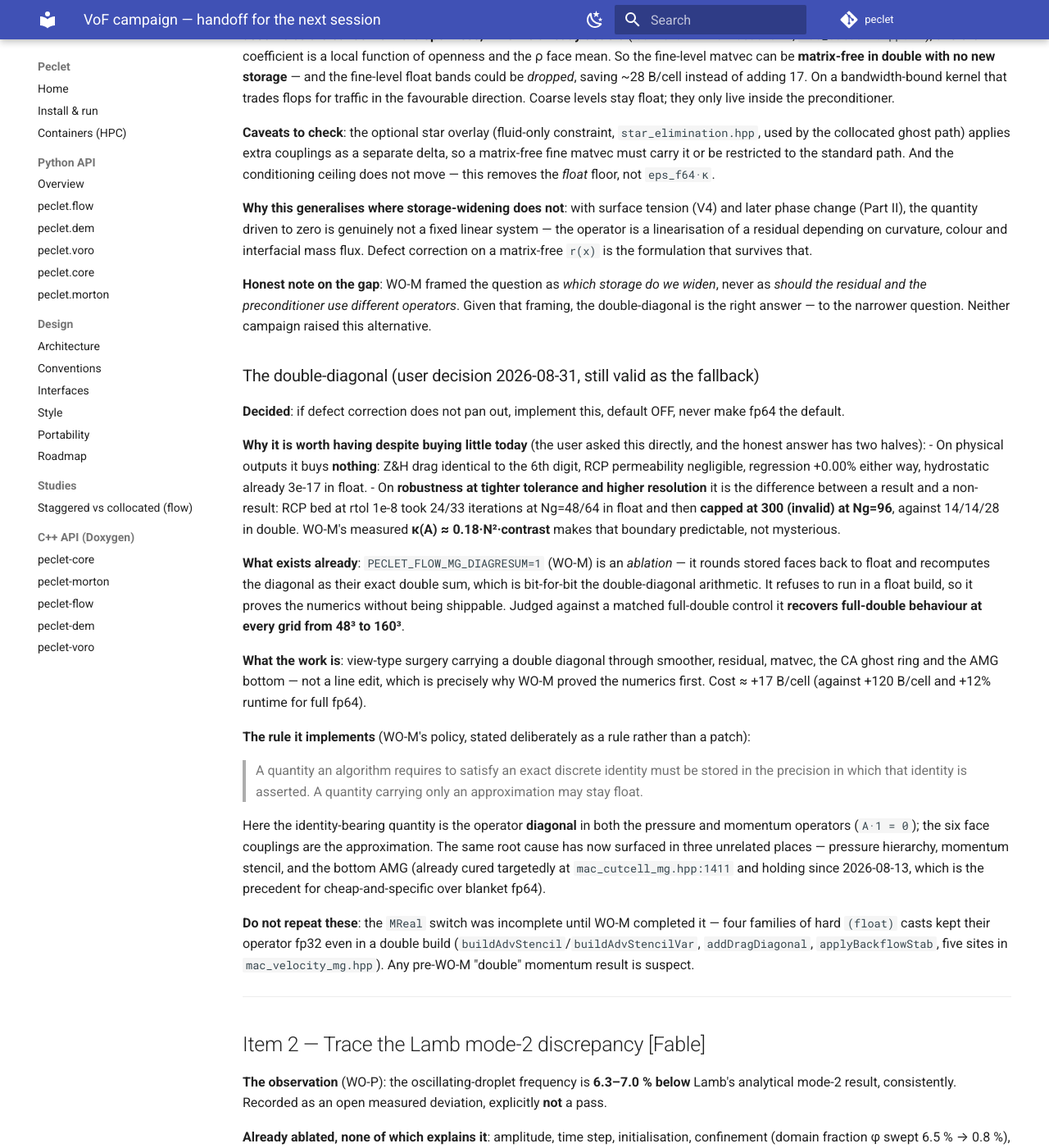
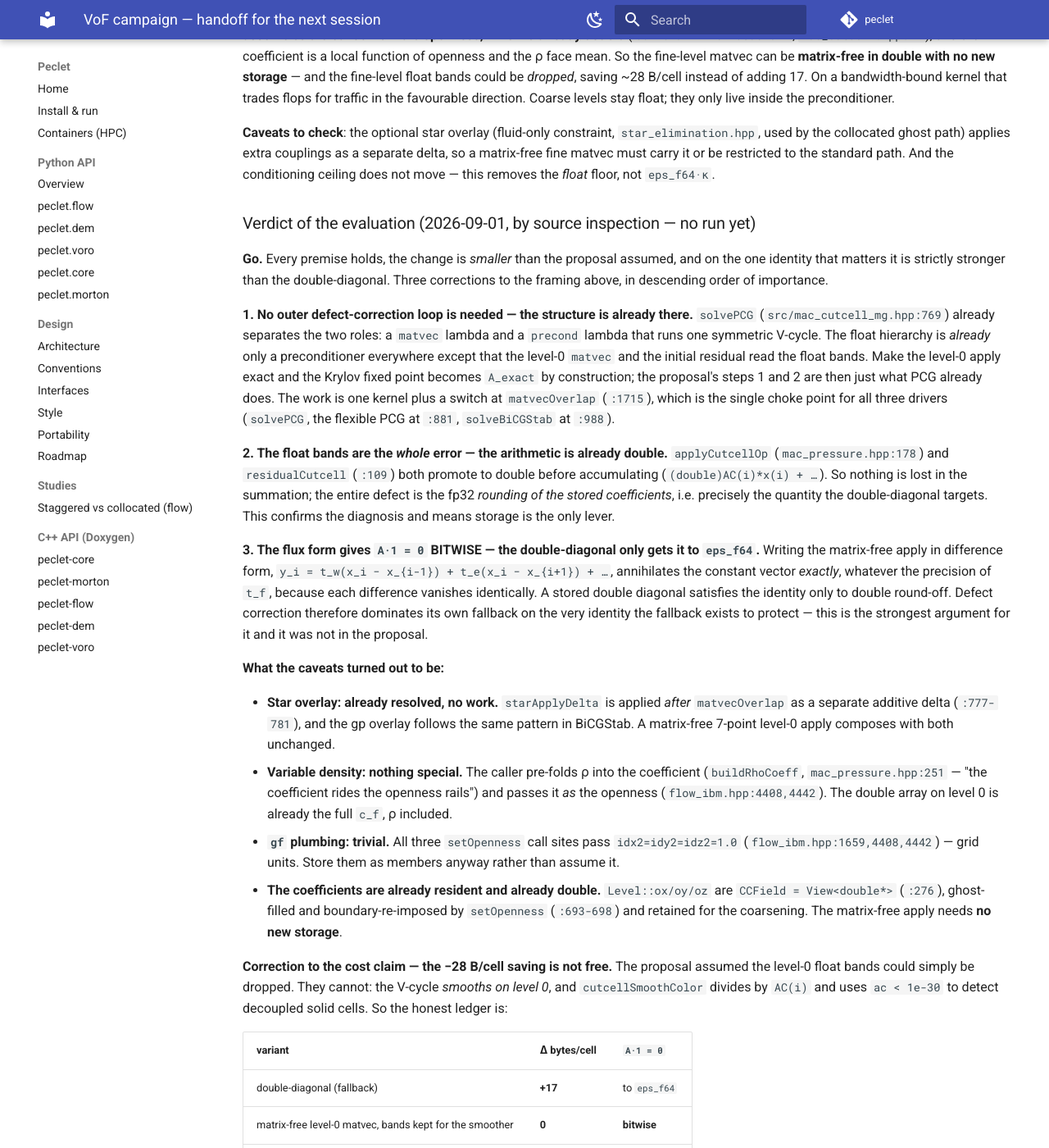
Before and after one commit to computational-chemical-engineering/peclet, an MkDocs documentation site: the page built from docs/VOF_NEXT_SESSION.md, in a window 1280 px wide and 1400 px high, scrolled down 1241 px. Shown: the whole window at 82% size. Built offline with MkDocs 1.6.1 and Material for MkDocs 9.7.7, drawn with Linux system fonts in a browser that asks for light colours; comment, search, counter and statistics services are not loaded; some of the changed text lies outside the part shown.

Commit message:
VoF item 1: evaluation verdict on defect correction -- GO, and smaller than proposed
Source inspection of the pressure path (no run yet). Three corrections to the proposal:

1. No outer defect-correction loop is needed. solvePCG already separates matvec from a
   V-cycle precond lambda; the float hierarchy is ALREADY only a preconditioner except that
   the level-0 matvec and initial residual read the float bands. One kernel plus a switch at
   matvecOverlap -- the single choke point for solvePCG, the flexible PCG and BiCGStab.
2. The float bands are the whole error: applyCutcellOp and residualCutcell already promote to
   double before accumulating, so the defect is purely coefficient rounding -- exactly what the
   double-diagonal targets, confirming storage is the only lever.
3. The flux (difference) form annihilates the constant vector BITWISE regardless of coefficient
   precision, where a stored double diagonal gets A*1 = 0 only to eps_f64. Defect correction
   dominates its own fallback on the identity the fallback exists to protect. Not in the proposal.

Caveats resolved: the star overlay is already a separate additive delta applied after
matvecOverlap (no work); variable density needs nothing (the caller pre-folds rho into the
coefficient and passes it AS the openness); gf is 1.0 at all three call sites; the level-0
coefficients are already resident double views, so no new storage.

Correction to the cost claim: the -28 B/cell saving is NOT free -- the V-cycle smooths on level
0 and cutcellSmoothColor divides by AC. Honest ledger: double-diagonal +17 B/cell (identity to
eps_f64); matrix-free matvec with bands kept 0 B/cell (identity bitwise); matrix-free smoother
too -28 B/cell, which yields the double diagonal for free as the on-the-fly face sum.

Records the discriminating experiment: RCP bed rtol 1e-8, Ng 48/64/96 -- the ladder where float
capped at 300 (invalid) against 14/14/28 in double -- with DIAGRESUM=1 as the matched control.

Co-Authored-By: Claude Opus 5 <noreply@anthropic.com>
Claude-Session: https://claude.ai/code/session_01Qa1K4Gwa3HaM7hQMg4qLqX

```diff
--- a/docs/VOF_NEXT_SESSION.md
+++ b/docs/VOF_NEXT_SESSION.md
@@ -55,6 +55,78 @@ direction. Coarse levels stay float; they only live inside the preconditioner.
 used by the collocated ghost path) applies extra couplings as a separate delta, so a
 matrix-free fine matvec must carry it or be restricted to the standard path. And the
 conditioning ceiling does not move — this removes the *float* floor, not `eps_f64·κ`.
+
+### Verdict of the evaluation (2026-09-01, by source inspection — no run yet)
+
+**Go.** Every premise holds, the change is *smaller* than the proposal assumed, and on the one
+identity that matters it is strictly stronger than the double-diagonal. Three corrections to the
+framing above, in descending order of importance.
+
+**1. No outer defect-correction loop is needed — the structure is already there.** `solvePCG`
+(`src/mac_cutcell_mg.hpp:769`) already separates the two roles: a `matvec` lambda and a `precond`
+lambda that runs one symmetric V-cycle. The float hierarchy is *already* only a preconditioner
+everywhere except that the level-0 `matvec` and the initial residual read the float bands. Make
+the level-0 apply exact and the Krylov fixed point becomes `A_exact` by construction; the
+proposal's steps 1 and 2 are then just what PCG already does. The work is one kernel plus a
+switch at `matvecOverlap` (`:1715`), which is the single choke point for all three drivers
+(`solvePCG`, the flexible PCG at `:881`, `solveBiCGStab` at `:988`).
+
+**2. The float bands are the *whole* error — the arithmetic is already double.**
+`applyCutcellOp` (`mac_pressure.hpp:178`) and `residualCutcell` (`:109`) both promote to double
+before accumulating (`(double)AC(i)*x(i) + …`). So nothing is lost in the summation; the entire
+defect is the fp32 *rounding of the stored coefficients*, i.e. precisely the quantity the
+double-diagonal targets. This confirms the diagnosis and means storage is the only lever.
+
+**3. The flux form gives `A·1 = 0` BITWISE — the double-diagonal only gets it to `eps_f64`.**
+Writing the matrix-free apply in difference form,
+`y_i = t_w(x_i − x_{i-1}) + t_e(x_i − x_{i+1}) + …`, annihilates the constant vector *exactly*,
+whatever the precision of `t_f`, because each difference vanishes identically. A stored double
+diagonal satisfies the identity only to double round-off. Defect correction therefore dominates
+its own fallback on the very identity the fallback exists to protect — this is the strongest
+argument for it and it was not in the proposal.
+
+**What the caveats turned out to be:**
+
+- **Star overlay: already resolved, no work.** `starApplyDelta` is applied *after* `matvecOverlap`
+  as a separate additive delta (`:777-781`), and the gp overlay follows the same pattern in
+  BiCGStab. A matrix-free 7-point level-0 apply composes with both unchanged.
+- **Variable density: nothing special.** The caller pre-folds ρ into the coefficient
+  (`buildRhoCoeff`, `mac_pressure.hpp:251` — "the coefficient rides the openness rails") and passes
+  it *as* the openness (`flow_ibm.hpp:4408,4442`). The double array on level 0 is already the full
+  `c_f`, ρ included.
+- **`gf` plumbing: trivial.** All three `setOpenness` call sites pass `idx2=idy2=idz2=1.0`
+  (`flow_ibm.hpp:1659,4408,4442`) — grid units. Store them as members anyway rather than assume it.
+- **The coefficients are already resident and already double.** `Level::ox/oy/oz` are
+  `CCField = View<double*>` (`:276`), ghost-filled and boundary-re-imposed by `setOpenness`
+  (`:693-698`) and retained for the coarsening. The matrix-free apply needs **no new storage**.
+
+**Correction to the cost claim — the −28 B/cell saving is not free.** The proposal assumed the
+level-0 float bands could simply be dropped. They cannot: the V-cycle *smooths on level 0*, and
+`cutcellSmoothColor` divides by `AC(i)` and uses `ac < 1e-30` to detect decoupled solid cells. So
+the honest ledger is:
+
+| variant | Δ bytes/cell | `A·1 = 0` |
+|---|---|---|
+| double-diagonal (fallback) | **+17** | to `eps_f64` |
+| matrix-free level-0 matvec, bands kept for the smoother | **0** | **bitwise** |
+|  + matrix-free level-0 smoother too | **−28** | bitwise |
+
+The middle row is the honest first step: zero new storage, still strictly better than the
+fallback. The bottom row is a *follow-on* — and note it comes with the double diagonal for free,
+since a matrix-free smoother must form the diagonal on the fly as the exact sum of six double face
+terms. Traffic on the matvec itself does drop either way (3 doubles = 24 B read instead of 7
+floats = 28 B), in the favourable direction on a bandwidth-bound kernel.
+
+**Unchanged:** the conditioning ceiling `eps_f64·κ` (as stated), the AMG bottom and all coarse
+levels (inside the preconditioner, stay float), `applyOutflowGhost` and the CA ghost ring (they
+act on the vector, not the operator).
+
+**The discriminating experiment**, when this is implemented behind an env gate: the RCP bed at
+rtol 1e-8, Ng = 48/64/96 — the ladder where float took 24/33/**capped-at-300 (invalid)** against
+14/14/28 in double. Matrix-free level-0 should reproduce the double column while the hierarchy
+stays float. `PECLET_FLOW_MG_DIAGRESUM=1` gives the matched double-diagonal control on the same
+ladder, so the three variants are directly comparable in one battery. Run it in an isolated
+worktree (working practices, below), and not concurrently with other heavy batteries (WO-L race).
 
 **Why this generalises where storage-widening does not**: with surface tension (V4) and later
 phase change (Part II), the quantity driven to zero is genuinely not a fixed linear system —
```
